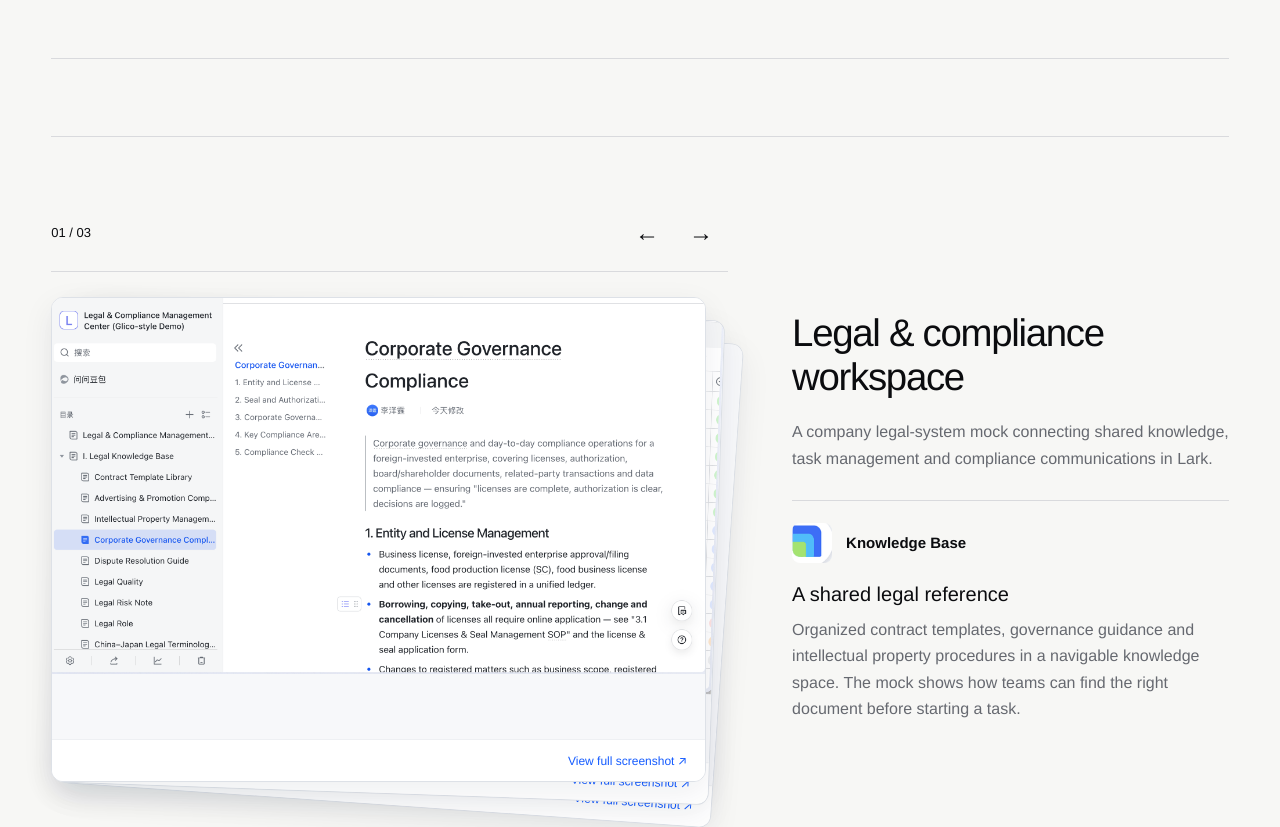
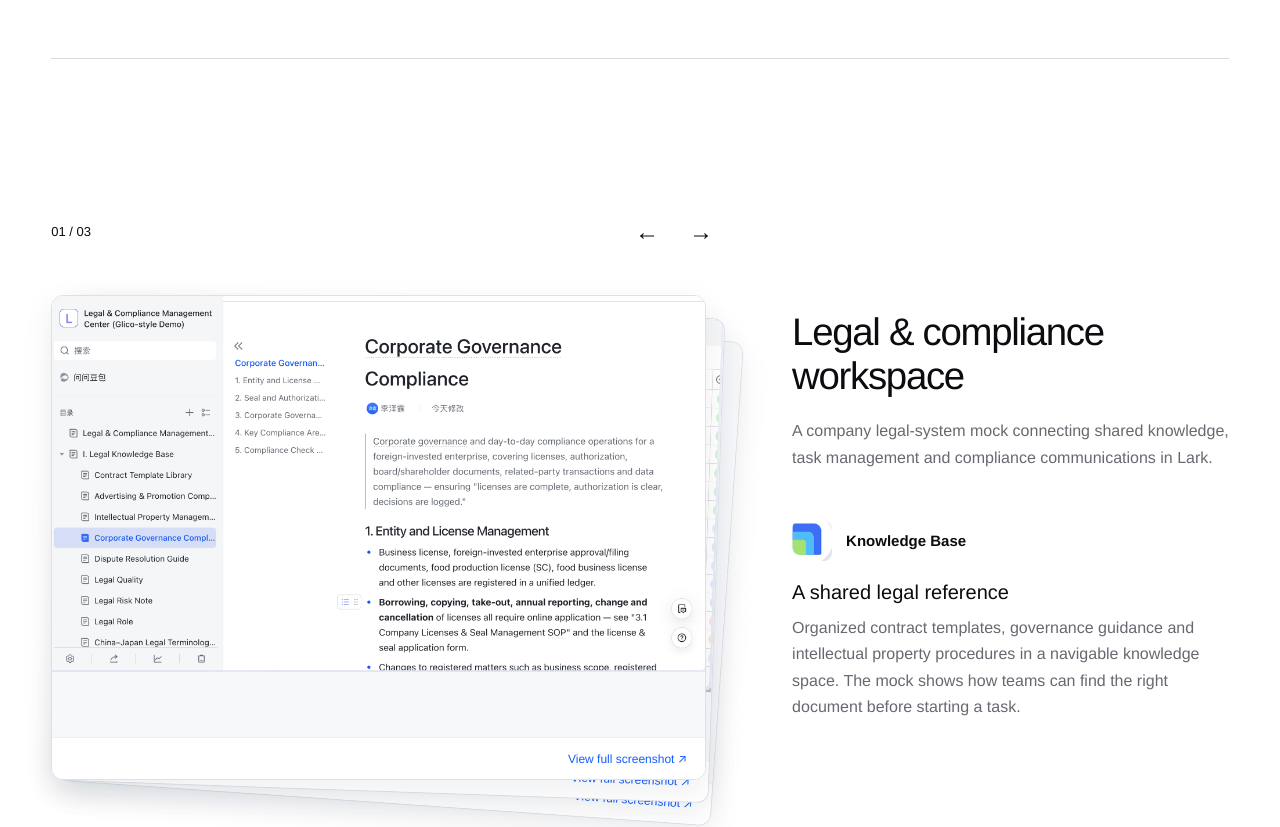
Before and after one commit to Sad-Salad-12/justinli, a Next.js app: page /justinli/ in a window 1280 px wide. Shown: the part 4260-5087 px from the top of the page. Built offline with nearby package versions, Linux system fonts and the light colour scheme.

Commit message:
Restore white Selected Work background and remove section dividers

```diff
--- a/app/selected-projects.css
+++ b/app/selected-projects.css
@@ -25,3 +25,7 @@
 @media(prefers-reduced-motion:reduce){.legal-card{transition:none}.legal-feature{animation:none}}
 
 #work .work-main h3,#work .selected-project-copy h3{font-family:var(--v2-sans);font-size:clamp(28px,3vw,44px);font-weight:400;letter-spacing:-1.3px;line-height:1.15}
+
+/* Let whitespace connect the selected projects on one continuous white surface. */
+#work{background:#fff}
+#work .selected-project,#work .work-row,#work .work-list,#work .legal-feature,#work .legal-controls{border-top:0;border-bottom:0}
```
